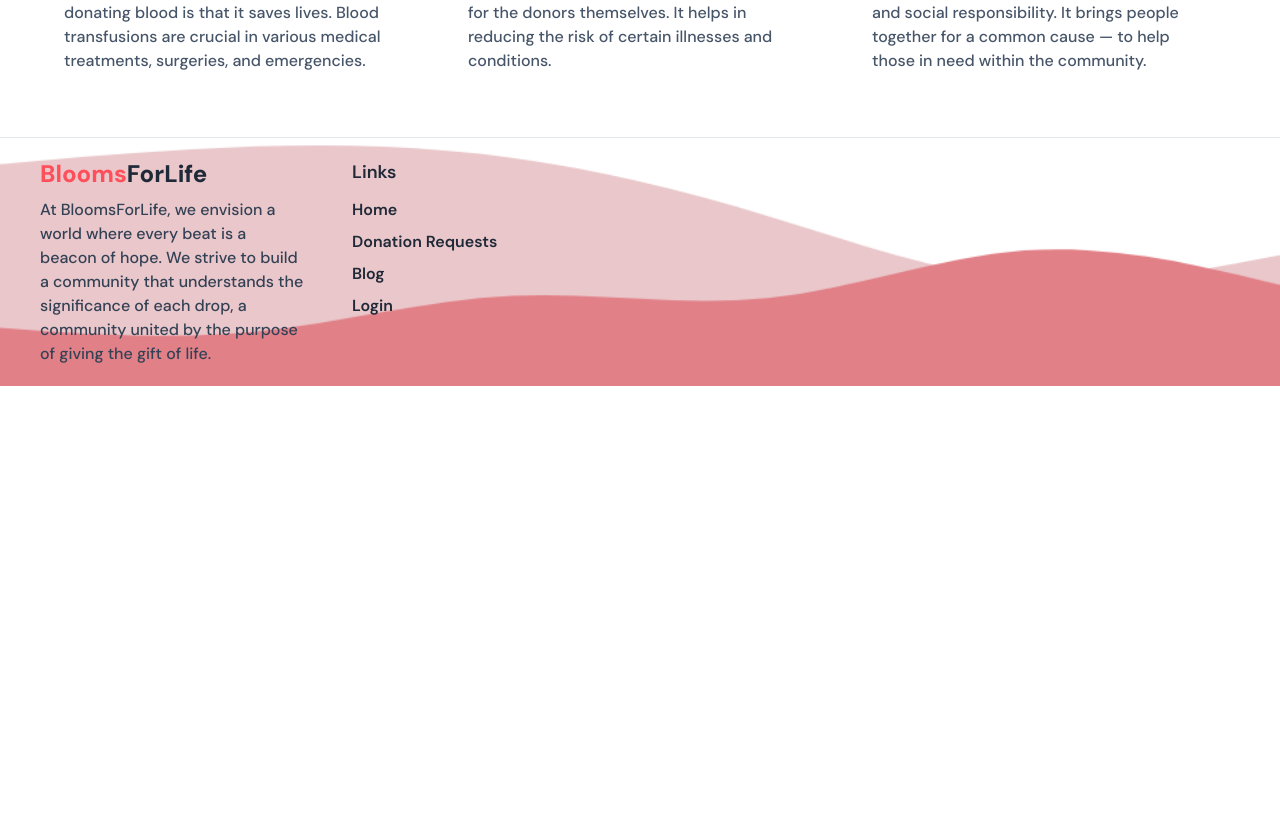
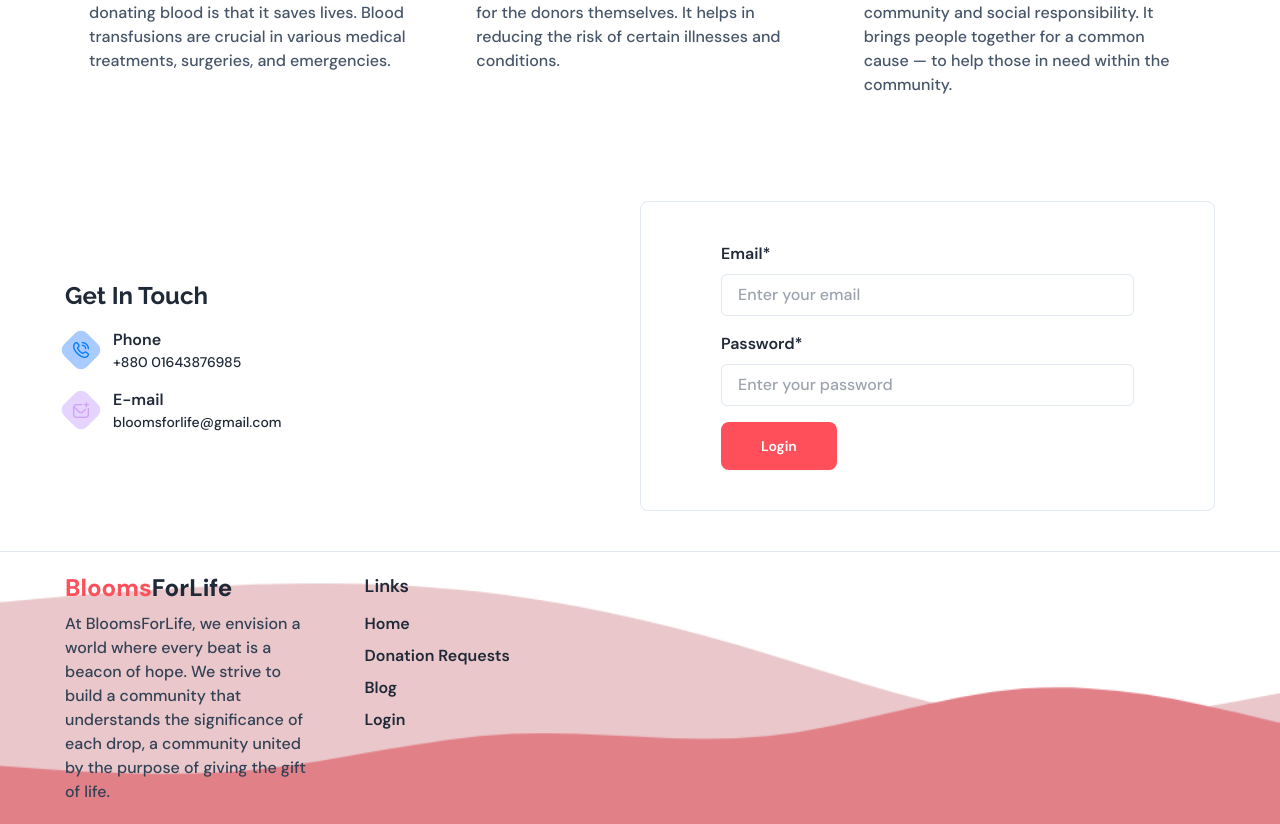
Before and after one commit to ashrafulrifaz/blooms-for-life-client, a React (Vite) app: page / in a window 1280 px wide. Shown: the part 1100-1924 px from the top of the page. Before the commit the page ends 1486 px from the top, so only its background shows below. Built offline with nearby package versions, Linux system fonts and the light colour scheme.

Commit message:
added contact section

```diff
--- a/src/Components/Footer/Footer.jsx
+++ b/src/Components/Footer/Footer.jsx
@@ -10,7 +10,7 @@ const Footer = () => {
 
     return (
         <div className="border-t border-slate-200" style={footerBg}>
-            <div className="grid grid-cols-4 gap-12 py-5 max-w-[1200px] mx-auto">
+            <div className="grid grid-cols-4 gap-12 py-5 max-w-[1150px] mx-auto">
                 <div>
                     <Link to="/" className="text-2xl font-bold"><span className="text-primary">Blooms</span>ForLife</Link>
                     <p className='text-slate-700 font-medium mt-2'>At BloomsForLife, we envision a world where every beat is a beacon of hope. We strive to build a community that understands the significance of each drop, a community united by the purpose of giving the gift of life.</p>
--- a/src/Components/Header/Header.jsx
+++ b/src/Components/Header/Header.jsx
@@ -4,7 +4,7 @@ const Header = () => {
 
     return (
         <div className="border-b border-slate-200 py-1">
-            <div className="max-w-[1200px] mx-auto">
+            <div className="max-w-[1150px] mx-auto">
                 <div className="navbar">
                     <div className="flex-1">
                         <Link to="/" className="text-2xl font-bold"><span className="text-primary">Blooms</span>ForLife</Link>
--- a/src/Components/HomeComponents/Contact/Contact.jsx
+++ b/src/Components/HomeComponents/Contact/Contact.jsx
@@ -1,9 +1,43 @@
-
+import phoneIcon from '../../../assets/phone.png'
+import emailIcon from '../../../assets/envelope-plus.png'
 
 const Contact = () => {
     return (
-        <div>
-
+        <div className="py-10 grid grid-cols-2 items-center contact">
+            <div className="space-y-4">
+                <h2 className="font-second font-bold text-2xl">Get In Touch</h2>
+                <div className="flex items-center gap-4">
+                    <div className='w-8 p-2 bg-[#AACBFF] rounded-lg rotate-45'>
+                        <img src={phoneIcon} className='-rotate-45' alt="" />
+                    </div>
+                    <div>
+                        <h3>Phone</h3>
+                        <p className='font-medium text-sm'>+880 01643876985</p>
+                    </div>
+                </div>
+                <div className="flex items-center gap-4">
+                    <div className='w-8 p-2 bg-[#E5D4FF] rounded-lg rotate-45'>
+                        <img src={emailIcon} className='-rotate-45' alt="" />
+                    </div>
+                    <div>
+                        <h3>E-mail</h3>
+                        <p className='font-medium text-sm'>bloomsforlife@gmail.com</p>
+                    </div>
+                </div>
+            </div>
+            <div>
+                <form className='space-y-4 py-10 px-20 border border-slate-200 rounded-lg'>
+                    <div className='space-y-2'>
+                        <label>Email*</label>
+                        <input type="text" placeholder='Enter your email'/>
+                    </div>
+                    <div className='space-y-2'>
+                        <label>Password*</label>
+                        <input type="password" placeholder='Enter your password' />
+                    </div>
+                    <button className='px-10'>Login</button>
+                </form>
+            </div>
         </div>
     );
 };
--- a/src/Layout/MainLayout.jsx
+++ b/src/Layout/MainLayout.jsx
@@ -7,7 +7,7 @@ const MainLayout = () => {
     return (
         <div>
             <Header></Header>
-            <div className="mx-auto max-w-[1200px]">
+            <div className="mx-auto max-w-[1150px]">
                 <Outlet></Outlet>
             </div>
             <Footer></Footer>
--- a/src/index.css
+++ b/src/index.css
@@ -34,7 +34,8 @@ button {
 
 .registration input,
 .registration select,
-.login input {
+.login input,
+.contact input {
     @apply block border border-slate-200 rounded-md py-2 px-4 font-medium focus:outline-none w-full focus:border-second focus:border-opacity-30
 }
 
```
Also changed, not shown: src/assets/envelope-plus.png (added), src/assets/phone.png (added).
